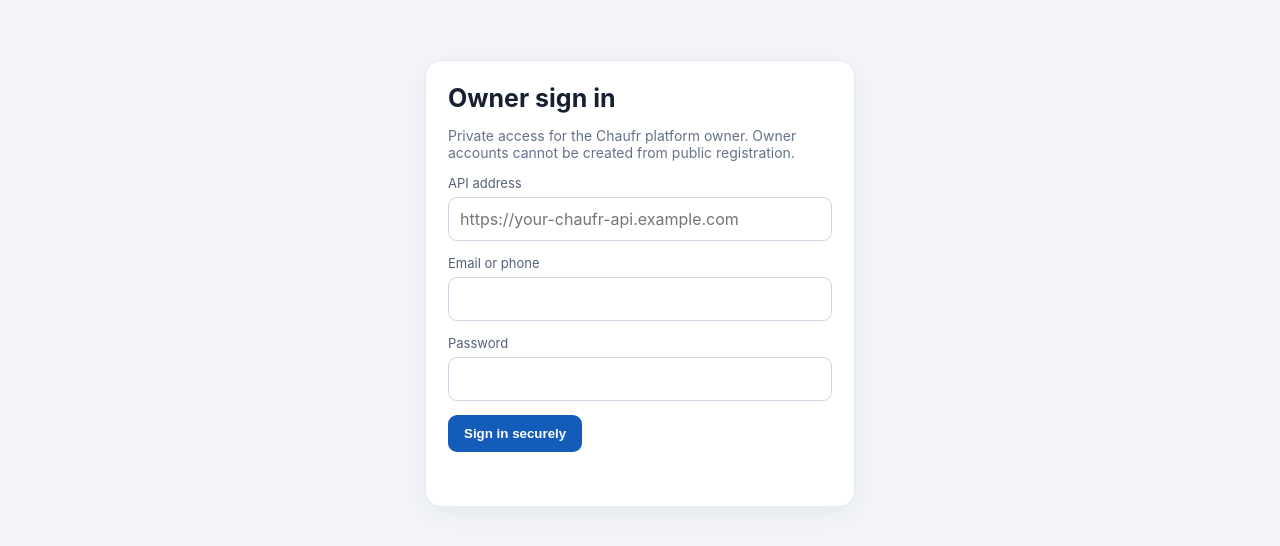
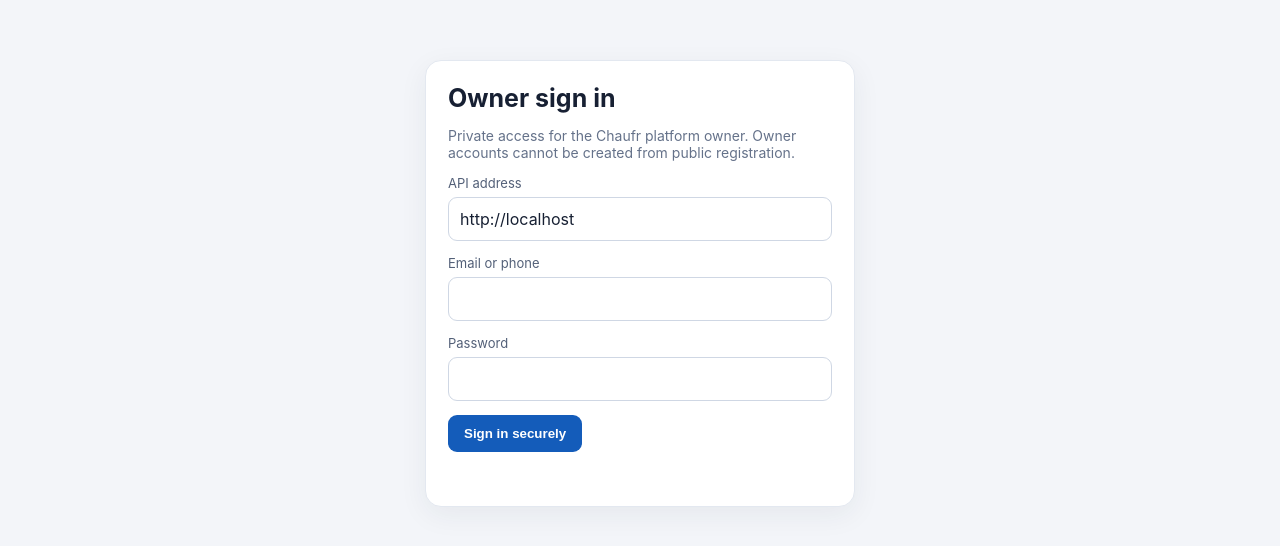
Before and after one commit to whalynbomm-blip/Chaufr, a plain HTML site: page apps/owner-dashboard/index.html in a window 1280 px wide. Shown: the part 64-610 px from the top of the page. Drawn offline with Linux system fonts and the light colour scheme.

Commit message:
Use same-origin API automatically in owner console

```diff
--- a/apps/owner-dashboard/index.html
+++ b/apps/owner-dashboard/index.html
@@ -62,6 +62,7 @@ const $=id=>document.getElementById(id);
 let token=sessionStorage.getItem("chaufr_owner_token")||"";
 let config=null;
 const apiBase=()=>($("apiBase").value.trim().replace(/\/$/,""));
+$("apiBase").value=window.location.origin;
 const money=value=>"R"+Number(value||0).toLocaleString("en-ZA",{minimumFractionDigits:2,maximumFractionDigits:2});
 function status(el,message,error=false){$(el).textContent=message;$(el).className="status "+(error?"error":"ok")}
 async function api(path,options={}){const response=await fetch(apiBase()+path,{...options,headers:{"content-type":"application/json",...(token?{authorization:"Bearer "+token}:{}),...(options.headers||{})}});const data=await response.json().catch(()=>({error:"Invalid server response"}));if(!response.ok)throw new Error(data.error||"Request failed");return data}
```
